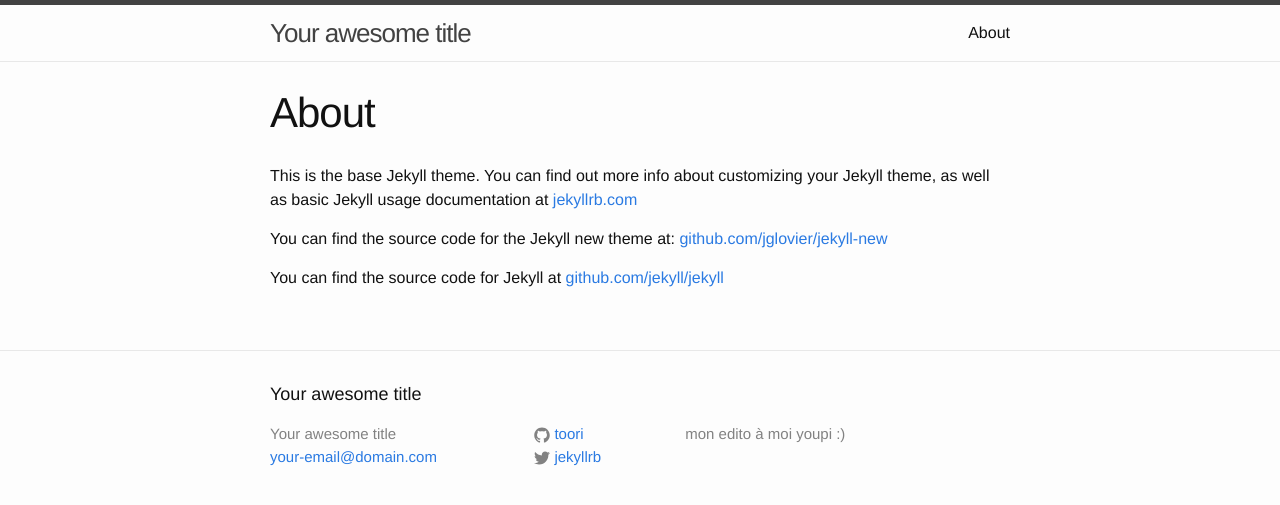
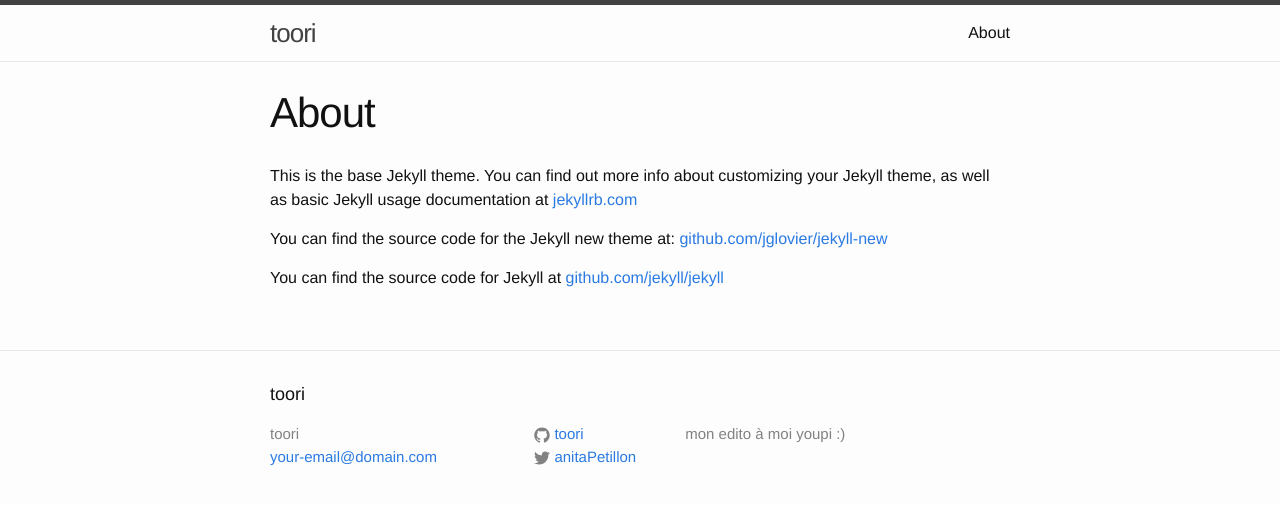
Before and after one commit to toori/toori.github.com, a Jekyll site: the page built from about.md, in a window 1280 px wide. Shown: the top 505 px of the page. Built offline with Jekyll 4.4.1, drawn with Linux system fonts in a browser that asks for light colours.

Commit message:
changement mineur page d'accueil

```diff
--- a/_config.yml
+++ b/_config.yml
@@ -1,11 +1,11 @@
 # Site settings
-title: Your awesome title
+title: toori
 email: your-email@domain.com
-description: > # this means to ignore newlines until "baseurl:"
+description:
   mon edito à moi youpi :)
 baseurl: "" # the subpath of your site, e.g. /blog/
 url: "http://yourdomain.com" # the base hostname & protocol for your site
-twitter_username: jekyllrb
+twitter_username: anitaPetillon
 github_username:  toori
 
 # Build settings
```
